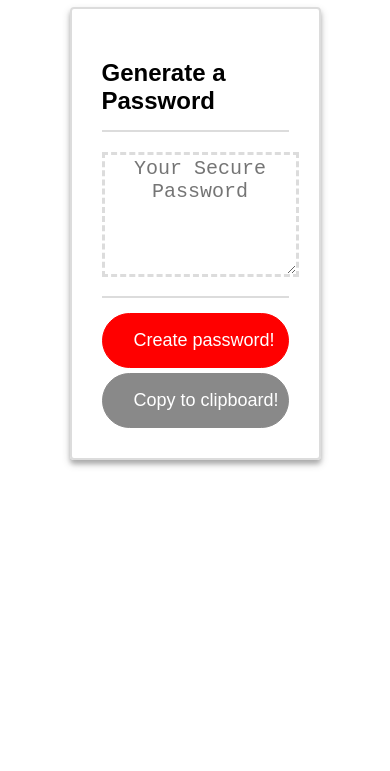
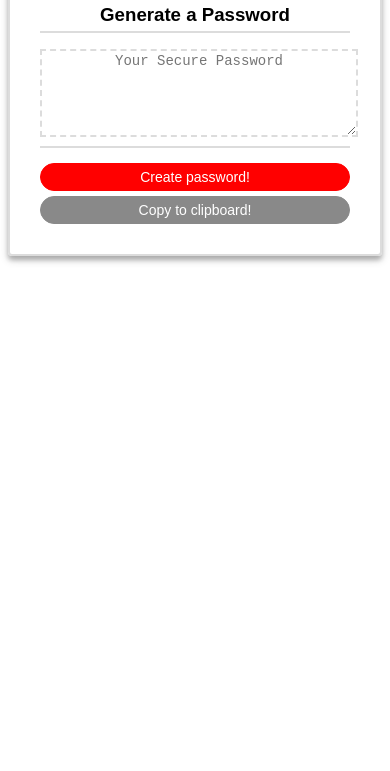
Before and after one commit to GuyFromHere/password-generator, a plain HTML site: page index.html in a window 390 px wide. Shown: the part 73-844 px from the top of the page. Drawn offline with Linux system fonts and the light colour scheme.

Commit message:
Finished media queries. App is now responsive from phones to desktops.

```diff
--- a/assets/css/styles.css
+++ b/assets/css/styles.css
@@ -108,3 +108,52 @@ input {
 		margin-top: 5px;
 	}
 }
+
+@media (max-width: 425px) {
+	.header h1 {
+		font-size: 20px;
+	}
+
+	main {
+		text-align: center;
+	}
+
+	.borderBox {
+		margin: 0;
+		width: auto;
+		text-align: left;
+		padding-top: 10px;
+	}
+
+	.borderBox h2 {
+		padding-bottom: 5px;
+		text-align: center;
+		font-size: 14pt;
+	}
+
+	textarea {
+		border: 2px dashed gainsboro;
+		margin: 0 0 5px 0;
+		text-align: center;
+		width: 100%;
+	}
+
+	textarea,
+	input {
+		font-size: 14px;
+	}
+
+	#buttonGetPassword {
+		width: 100%;
+		font-size: 14px;
+		margin-top: 5px;
+		padding: 5px;
+	}
+
+	#buttonClipboard {
+		width: 100%;
+		font-size: 14px;
+		margin-top: 5px;
+		padding: 5px;
+	}
+}
```
